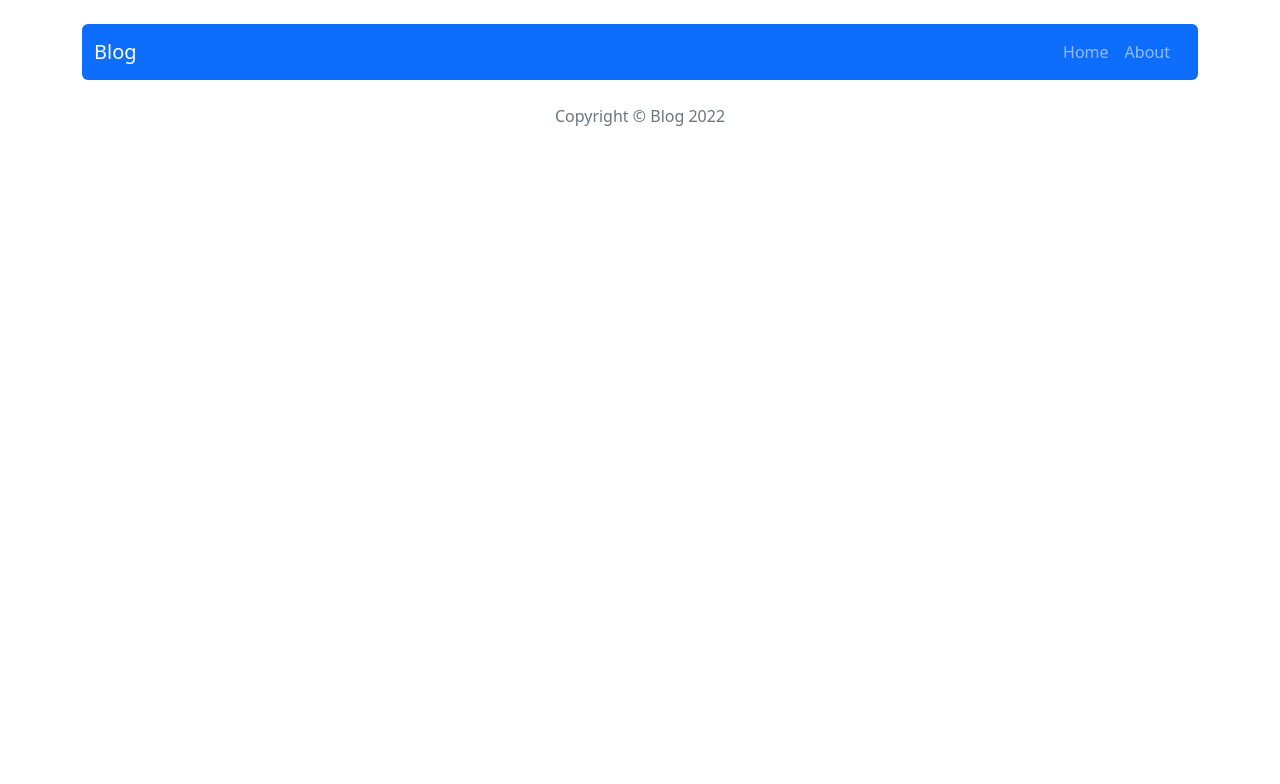
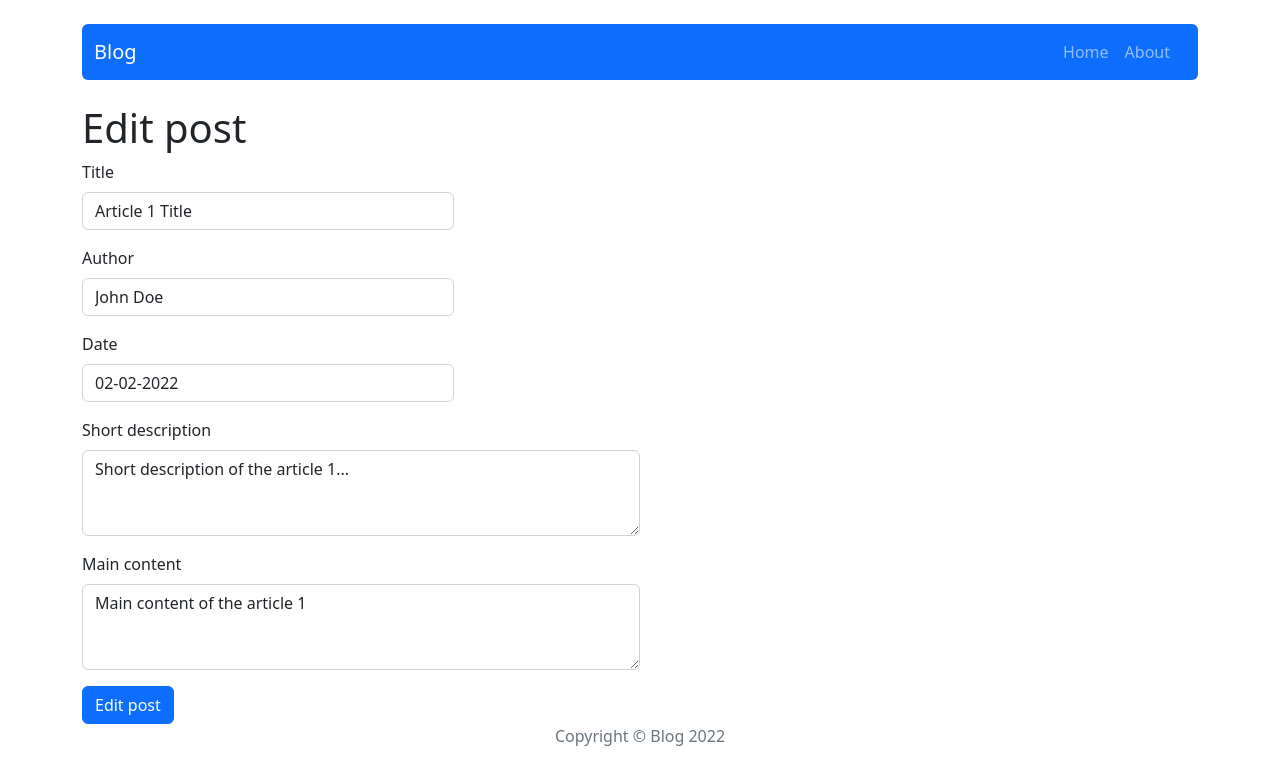
Before and after one commit to lapivoinerouge/blog-react-app, a React (Create React App) app: page /post/edit/1 in a window 1280 px wide. Shown: the top 784 px of the page. Built offline with nearby package versions, Linux system fonts and the light colour scheme.

Commit message:
Handle editing posts

```diff
--- a/src/components/features/AddPostForm/AddPostForm.js
+++ b/src/components/features/AddPostForm/AddPostForm.js
@@ -1,50 +1,19 @@
-import { useState } from 'react';
-import { Form, Button } from 'react-bootstrap';
 import { useDispatch } from 'react-redux';
 import { useNavigate } from 'react-router';
 import { addPost } from '../../../redux/postsRedux';
+import PostForm from '../PostForm/PostForm';
 
 const AddPostForm = () => {
-  const [title, setTitle] = useState('');
-  const [author, setAuthor] = useState('');
-  const [publishedDate, setPublishedDate] = useState('');
-  const [shortDescription, setShortDescription] = useState('');
-  const [content, setContent] = useState('');
-
   const dispatch = useDispatch();
   const navigate = useNavigate();
 
-  const handleAddPost = e => {
-    e.preventDefault();
-    dispatch(addPost({ title, shortDescription, content, publishedDate, author }));
+  const handleAddPost = ( post ) => {
+    dispatch(addPost({ ...post }));
     navigate('/');
   };
 
   return (
-    <Form onSubmit={handleAddPost}>
-      <Form.Group className="mb-3 col-md-4" controlId="formTitle">
-        <Form.Label>Title</Form.Label>
-        <Form.Control type="text" placeholder="Enter title" onChange={e => setTitle(e.target.value)} />
-      </Form.Group>
-      <Form.Group className="mb-3 col-md-4" controlId="formAuthor">
-        <Form.Label>Author</Form.Label>
-        <Form.Control type="text" placeholder="Enter author" onChange={e => setAuthor(e.target.value)} />
-      </Form.Group>
-      <Form.Group className="mb-3 col-md-4" controlId="formPublishedDate">
-        <Form.Label>Date</Form.Label>
-        <Form.Control type="text" placeholder="Enter published" onChange={e => setPublishedDate(e.target.value)} />
-      </Form.Group>
-      <Form.Group className="mb-3 col-md-6" controlId="formDescription">
-        <Form.Label>Short description</Form.Label>
-        <Form.Control as="textarea" rows={3} placeholder="Leave a comment here" onChange={e => setShortDescription(e.target.value)} />
-      </Form.Group>
-      <Form.Group className="mb-3 col-md-6" controlId="formContent">
-        <Form.Label>Main content</Form.Label>
-        <Form.Control as="textarea" rows={3} placeholder="Leave a comment here" onChange={e => setContent(e.target.value)} />
-      </Form.Group>
-
-      <Button variant="primary" type="submit">Add post</Button>
-    </Form>
+    <PostForm action={handleAddPost} actionText='Add post' />
   );
 };
 
--- /dev/null
+++ b/src/components/features/EditPostForm/EditPostForm.js
@@ -0,0 +1,33 @@
+import PostForm from '../PostForm/PostForm';
+import { useParams } from 'react-router';
+import { useNavigate, Navigate } from 'react-router';
+import { useSelector, useDispatch } from 'react-redux';
+import { getPostById, updatePost } from '../../../redux/postsRedux';
+
+const EditPostForm = () => {
+  const {postId} = useParams();
+  const post = useSelector(state => getPostById(state, postId));
+
+  const dispatch = useDispatch();
+  const navigate = useNavigate();
+
+  const handleEditPost = post => {
+    dispatch(updatePost({...post, id: postId }));
+    navigate('/');
+  };
+
+  if(!post) return <Navigate to="/" />
+  return (
+    <PostForm
+    action={handleEditPost}
+    actionText='Edit post'
+    title={post.title}
+    author={post.author}
+    shortDescription={post.shortDescription}
+    publishedDate={post.publishedDate}
+    content={post.content}
+    />
+  )
+};
+
+export default EditPostForm;
--- /dev/null
+++ b/src/components/features/PostForm/PostForm.js
@@ -0,0 +1,60 @@
+import { useState } from 'react';
+import { Form, Button } from 'react-bootstrap';
+import PropTypes from 'prop-types';
+
+const PostForm = ({action, actionText, ...props}) => {
+  const [title, setTitle] = useState(props.title || '');
+  const [author, setAuthor] = useState(props.author || '');
+  const [publishedDate, setPublishedDate] = useState(props.publishedDate || '');
+  const [shortDescription, setShortDescription] = useState(props.shortDescription || '');
+  const [content, setContent] = useState(props.content || '');
+
+  const handleSubmit = e => {
+    e.preventDefault();
+    action({ title, author, publishedDate, shortDescription, content });
+    setTitle('');
+    setAuthor('');
+    setPublishedDate('');
+    setShortDescription('');
+    setContent('');
+  }
+
+  return (
+    <Form onSubmit={handleSubmit}>
+      <Form.Group className="mb-3 col-md-4" controlId="formTitle">
+        <Form.Label>Title</Form.Label>
+        <Form.Control value={title} type="text" placeholder="Enter title" onChange={e => setTitle(e.target.value)} />
+      </Form.Group>
+      <Form.Group className="mb-3 col-md-4" controlId="formAuthor">
+        <Form.Label>Author</Form.Label>
+        <Form.Control value={author} type="text" placeholder="Enter author" onChange={e => setAuthor(e.target.value)} />
+      </Form.Group>
+      <Form.Group className="mb-3 col-md-4" controlId="formPublishedDate">
+        <Form.Label>Date</Form.Label>
+        <Form.Control value={publishedDate} type="text" placeholder="Enter published" onChange={e => setPublishedDate(e.target.value)} />
+      </Form.Group>
+      <Form.Group className="mb-3 col-md-6" controlId="formDescription">
+        <Form.Label>Short description</Form.Label>
+        <Form.Control value ={shortDescription} as="textarea" rows={3} placeholder="Leave a comment here" onChange={e => setShortDescription(e.target.value)} />
+      </Form.Group>
+      <Form.Group className="mb-3 col-md-6" controlId="formContent">
+        <Form.Label>Main content</Form.Label>
+        <Form.Control value={content} as="textarea" rows={3} placeholder="Leave a comment here" onChange={e => setContent(e.target.value)} />
+      </Form.Group>
+
+      <Button variant="primary" type="submit">{actionText}</Button>
+    </Form>
+  );
+};
+
+PostForm.propTypes = {
+  action: PropTypes.func.isRequired,
+  actionText: PropTypes.string.isRequired,
+  title: PropTypes.string,
+  author: PropTypes.string,
+  shortDescription: PropTypes.string,
+  publishedDate: PropTypes.string,
+  content: PropTypes.string
+};
+
+export default PostForm;
--- a/src/components/pages/AddPost/AddPost.js
+++ b/src/components/pages/AddPost/AddPost.js
@@ -1,11 +1,11 @@
-import PageTitle from "../../common/PageTitle/PageTitle"
+import PageTitle from "../../common/PageTitle/PageTitle";
 import AddPostForm from "../../features/AddPostForm/AddPostForm";
 
 const AddPost = () => {
   return (
     <section>
       <PageTitle>Add post</PageTitle>
-      <AddPostForm></AddPostForm>
+      <AddPostForm />
     </section>
   );
 };
--- a/src/components/pages/EditPost/EditPost.js
+++ b/src/components/pages/EditPost/EditPost.js
@@ -1,7 +1,13 @@
+import EditPostForm from "../../features/EditPostForm/EditPostForm";
+import PageTitle from "../../common/PageTitle/PageTitle"
+
 const EditPost = () => {
-    return (
-        <section></section>
-    );
+  return (
+    <section>
+      <PageTitle>Edit post</PageTitle>
+      <EditPostForm />
+    </section>
+  );
 }
 
 export default EditPost;
--- a/src/redux/postsRedux.js
+++ b/src/redux/postsRedux.js
@@ -8,10 +8,12 @@ export const getPostById = ({posts}, postId) => posts.find(post => post.id === p
 const createActionName = actionName => `app/posts/${actionName}`;
 const DELETE_POST = createActionName('DELETE_POST');
 const ADD_POST = createActionName('ADD_POST');
+const UPDATE_POST = createActionName('UPDATE_POST');
 
 // action creators
 export const deletePost = payload => ({ type: DELETE_POST, payload });
 export const addPost = payload => ({ type: ADD_POST, payload });
+export const updatePost = payload => ({ type: UPDATE_POST, payload });
 
 const postsReducer = (statePart = [], action) => {
   switch (action.type) {
@@ -19,6 +21,8 @@ const postsReducer = (statePart = [], action) => {
       return [...statePart, { ...action.payload, id: shortid() }];
     case DELETE_POST:
       return statePart.filter(p => p.id !== action.payload);
+    case UPDATE_POST:
+      return statePart.map(p => p.id === action.payload.id ? { ...p, ...action.payload } : p);
     default:
       return statePart;
   };
```
